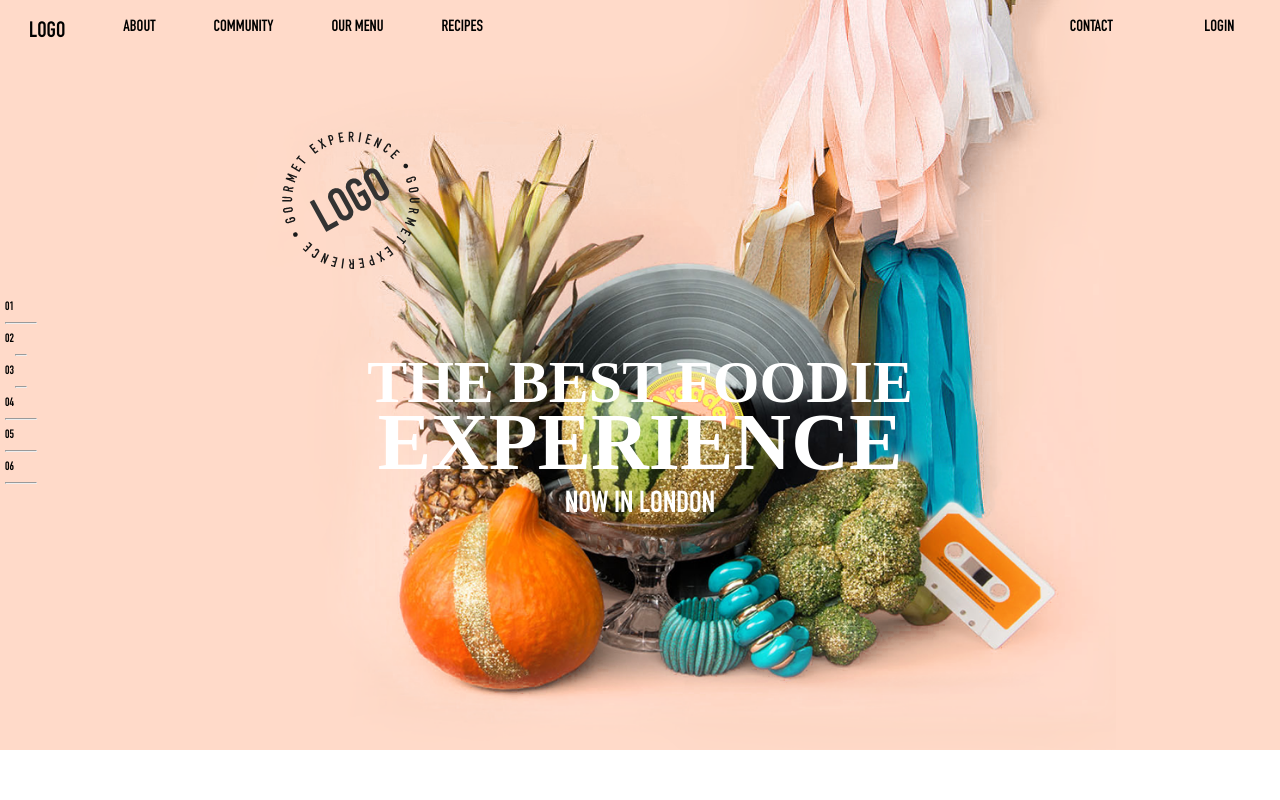
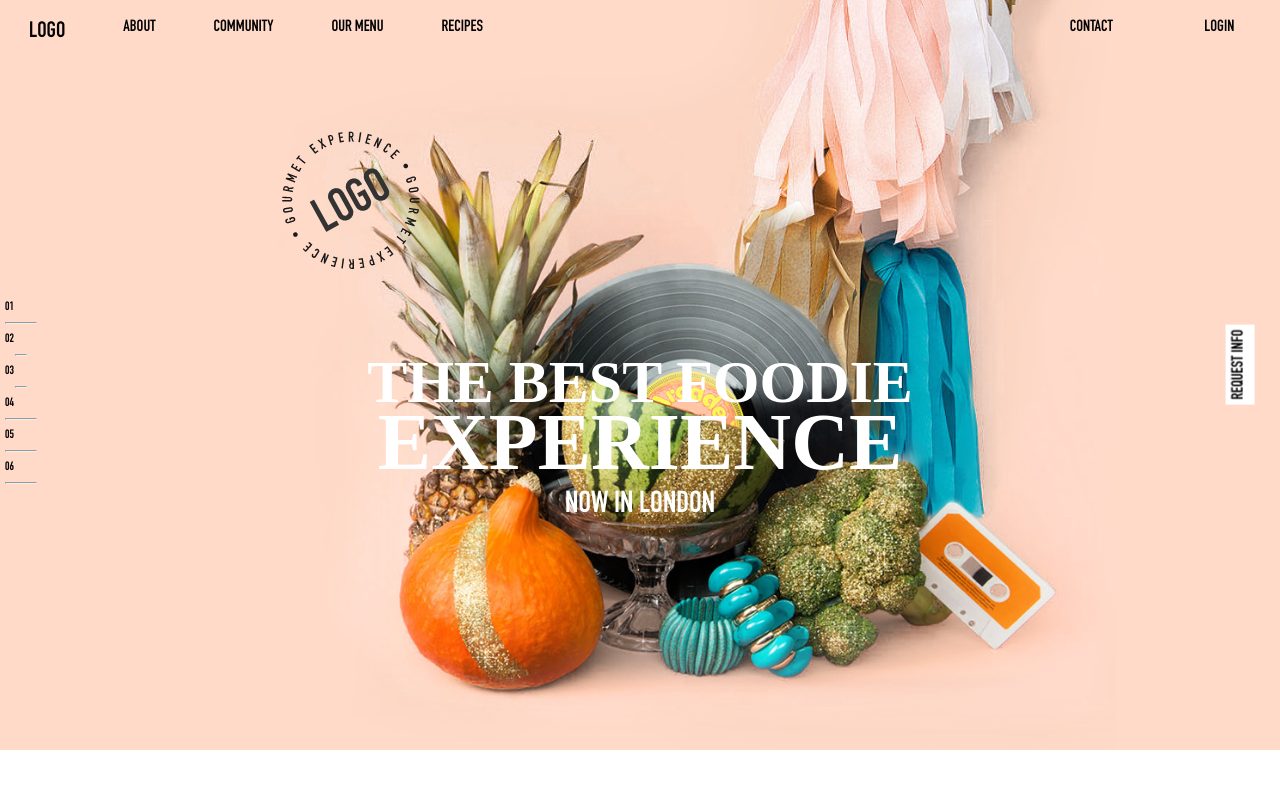
Before and after one commit to apoorvsingh15/test-assignment, a React (Create React App) app: page / in a window 1280 px wide. Shown: the top 800 px of the page. Built offline with nearby package versions, Linux system fonts and the light colour scheme; a web font is replaced by a local one.

Commit message:
added request info

```diff
--- a/src/components/Navbar.jsx
+++ b/src/components/Navbar.jsx
@@ -41,6 +41,7 @@ export default class Navbar extends Component {
           <p>06</p>
           <hr />
         </div>
+        <div className="rightFixed">REQUEST INFO</div>
       </Fragment>
     );
   }
--- a/src/style/app.css
+++ b/src/style/app.css
@@ -319,3 +319,13 @@ html {
   color: rgb(172, 168, 168);
   font-family: "Gill Sans", "Gill Sans MT", Calibri, "Trebuchet MS", sans-serif;
 }
+
+.rightFixed {
+  position: fixed;
+  right: 0;
+  transform: rotate(270deg);
+  background: white;
+  padding: 5px;
+  margin-top: 350px;
+  cursor: pointer;
+}
```
